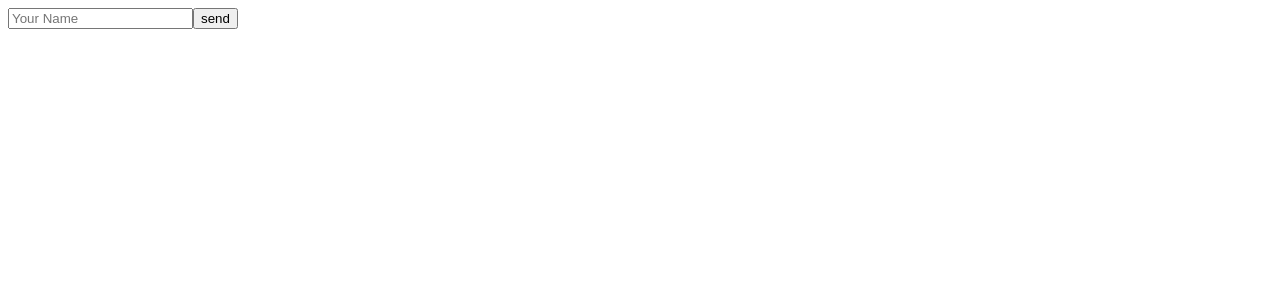
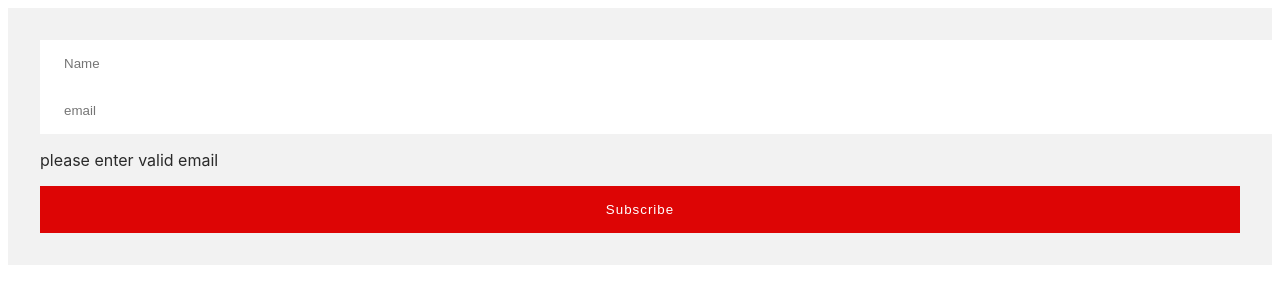
Before and after one commit to Dbibek/Gatsby_Blog_Practice, a Gatsby site: page /form in a window 1280 px wide. Built offline with nearby package versions, Linux system fonts and the light colour scheme; Gatsby itself is replaced by a stand-in of ours.

Commit message:
mailchimp config added

```diff
--- a/gatsby-config.js
+++ b/gatsby-config.js
@@ -1,4 +1,14 @@
 module.exports = {
+  plugins: [
+    {
+      resolve: `gatsby-plugin-typescript`,
+      options: {
+        isTSX: true, // defaults to false
+        jsxPragma: `jsx`, // defaults to "React"
+        allExtensions: true, // defaults to false
+      },
+    },
+  ],
   siteMetadata: {
     title: `Gatsby Practice Bibek!`,
     description: `Kick off your next, great Gatsby project with this default starter. This barebones starter ships with the main Gatsby configuration files you might need.`,
@@ -12,6 +22,12 @@ module.exports = {
         accessToken: process.env.CONTENTFUL_ACCESS_TOKEN
 
       }
+    },
+    {
+      resolve: 'gatsby-plugin-mailchimp',
+      options: {
+        endpoint: 'https://gmail.us4.list-manage.com/subscribe/post?u=5f53e9e0425e25be4ef97729a&amp;id=f7a1734428" method="post" id="mc-embedded-subscribe-form" name="mc-embedded-subscribe-form" class="validate" target="_blank" novalidate',
+      },
     },
     'gatsby-plugin-sass',
     `gatsby-plugin-react-helmet`,
--- a/package.json
+++ b/package.json
@@ -8,11 +8,13 @@
     "@contentful/rich-text-react-renderer": "^13.4.0",
     "gatsby": "^2.20.12",
     "gatsby-image": "^2.3.1",
+    "gatsby-plugin-mailchimp": "^5.1.2",
     "gatsby-plugin-manifest": "^2.3.3",
     "gatsby-plugin-offline": "^3.1.2",
     "gatsby-plugin-react-helmet": "^3.2.3",
     "gatsby-plugin-sass": "^2.2.1",
     "gatsby-plugin-sharp": "^2.5.5",
+    "gatsby-plugin-typescript": "^2.3.3",
     "gatsby-remark-images": "^3.2.3",
     "gatsby-remark-relative-images": "^0.3.0",
     "gatsby-source-contentful": "^2.2.8",
@@ -27,6 +29,9 @@
     "react-scripts": "^3.4.1"
   },
   "devDependencies": {
+    "@types/node": "^13.13.0",
+    "@types/react": "^16.9.34",
+    "@types/react-dom": "^16.9.6",
     "env-cmd": "^10.1.0",
     "prettier": "^1.19.1"
   },
--- a/src/pages/form.js
+++ b/src/pages/form.js
@@ -1,18 +1,70 @@
-import React from 'react'
 
- const Form = () => {
-    return (
-        <div>
-     <form name='contact'
-     method='post'
-     data-netlify='true'
-     data-netlify-honeypot='bot-field'>
-         <input name='name'
-        placeholder='Your Name' type="text"/>
-         <button>send</button>
-         </form>
+import React from 'react';
+import addToMailchimp from 'gatsby-plugin-mailchimp';
+import  formStyles from '../pages/form.module.scss'
 
-        </div>
-    )
+export default class Form extends React.Component {
+    state = {
+        name: null,
+        email: null,
+    }
+
+    _handleChange = (e) => {
+        console.log({
+            [`${e.target.name}`]: e.target.value,
+        });
+        this.setState({
+            [`${e.target.name}`]: e.target.value,
+        });
+    }
+
+    _handleSubmit = (e) => {
+        e.preventDefault();
+
+        console.log('submit', this.state);
+
+        addToMailchimp(this.state.email)
+        .then(data=>console.log('dataa', data))
+
+    //         .then(({ msg, result }) => {
+    //             console.log('msg', `${result}: ${msg}`);
+
+    //             if (result !== 'success') {
+    //                 throw msg;
+    //             }
+    //             alert(msg);
+    //         })
+    //         .catch((err) => {
+    //             console.log('err', err);
+    //             alert(err);
+    //         });
+     }
+
+    render() {
+        return (
+            <div>
+                <div>
+                    <form className={formStyles.EmailListForm} onSubmit={this._handleSubmit}>
+                        <input
+                            type="text"
+                            onChange={this._handleChange}
+                            placeholder="Name"
+                            name="name"
+                        />
+                        <input
+                            type="email"
+                            onChange={this._handleChange}
+                            placeholder="email"
+                            name="email"
+                            required pattern='[a-z0-9._%+-]+@[a-z0-9.-]+`?\.[a-z]{2,4}$'
+
+                        />
+                        <p id='error'>please enter valid email</p>
+
+                        <button>Subscribe</button>
+                    </form>
+                </div>
+            </div>
+        );
+    }
 }
-export default Form
--- /dev/null
+++ b/src/pages/form.module.scss
@@ -0,0 +1,48 @@
+.EmailListForm {
+    display: flex;
+    flex-direction: column;
+
+    background: #f2f2f2;
+    color: #2a2a2a;
+
+    font-family: -apple-system, Helvetica, Arial, sans-serif;
+    padding: 2rem;
+
+    h2 {
+      margin-top: 0;
+      margin-bottom: 1rem;
+    }
+
+    .Wrapper {
+      display: flex;
+      flex-direction: row;
+    }
+
+    input {
+      color: #2a2a2a;
+      width: 100%;
+      border: none;
+    }
+
+    button,
+    input {
+      padding: 1rem 1.5rem;
+    }
+
+    button {
+      display: inline-block;
+
+      border: none;
+      background-image: none;
+      background-color: #DD0505;
+      color: white;
+
+      letter-spacing: 1px;
+      transition: all 0.1s linear;
+
+      &:hover {
+        cursor: pointer;
+        background: darken(#DD0505, 15%);
+      }
+    }
+  }
```
Also changed, not shown: 1 other file.
